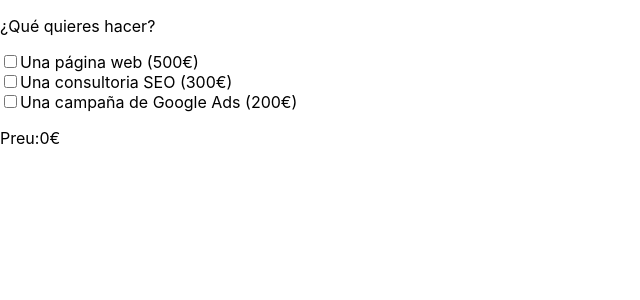
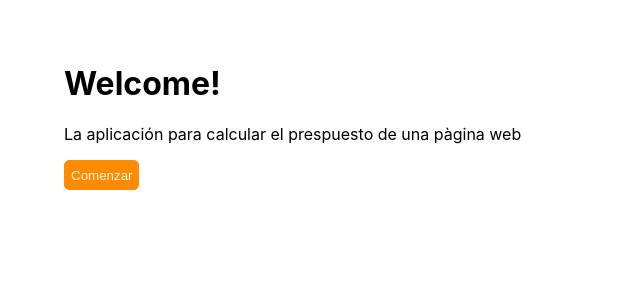
Before and after one commit to yokkit/s7ReactPressupost, a React (Create React App) app: page / in a window 1280 px wide. Shown: the top 300 px of the page, without its empty margins (0-640 px from the left). Built offline with nearby package versions, Linux system fonts and the light colour scheme.

Commit message:
exercici5

```diff
--- a/package.json
+++ b/package.json
@@ -8,6 +8,8 @@
     "@testing-library/user-event": "^12.8.3",
     "react": "^17.0.2",
     "react-dom": "^17.0.2",
+    "react-router": "^5.2.1",
+    "react-router-dom": "^5.3.0",
     "react-scripts": "4.0.3",
     "styled-components": "^5.3.1",
     "web-vitals": "^1.1.2"
--- /dev/null
+++ b/src/App.css
@@ -0,0 +1,3 @@
+body {
+    margin: 5%;
+}
--- a/src/App.js
+++ b/src/App.js
@@ -1,6 +1,7 @@
 import React from 'react'
-import Pressupost from './components/Pressupost'
+import Routes from './application/Routes';
+import './App.css';
 
-const App = ()=> <Pressupost />
+const App = ()=> <Routes />
 
 export default App;
--- /dev/null
+++ b/src/application/Routes.js
@@ -0,0 +1,16 @@
+import React from 'react';
+import {BrowserRouter, Route, Switch} from 'react-router-dom';
+
+import Pressupost from '../pages/Pressupost';
+import Home from '../pages/Home';
+
+const Routes = () =>
+    <BrowserRouter>
+        <Switch>
+            <Route exact path="/" component={Home} />
+            <Route exact path='/pressupost' component={Pressupost} />
+            <Route path='*' component={()=><div>404</div>}></Route>
+        </Switch>
+    </BrowserRouter>
+
+export default Routes;
--- /dev/null
+++ b/src/components/Button.js
@@ -0,0 +1,11 @@
+import styled from "styled-components";
+
+const Button = styled.button`
+    height: 30px;
+    background-color: #FF8C00;
+    border-radius:5px;
+    border: 1px solid #FF8C00;
+    color: beige;
+`;
+
+export default Button;
--- /dev/null
+++ b/src/pages/Home.js
@@ -0,0 +1,18 @@
+import React from 'react';
+import Button from '../components/Button';
+
+const Welcome = ({history}) =>{
+    const clickHandler = ()=>{
+        history.replace('/pressupost');
+    }
+    return (
+    <div>
+    <h1>Welcome!</h1>
+    <p>
+    La aplicación para calcular el prespuesto de una pàgina web
+    </p>
+    <Button onClick={clickHandler}>Comenzar</Button>
+    </div>
+    )}
+
+export default Welcome;
--- a/src/components/Pressupost.js
+++ b/src/pages/Pressupost.js
@@ -1,5 +1,5 @@
 import { useState, useEffect } from "react";
-import Panel from "./Panel";
+import Panel from "../components/Panel";
 
 const Pressupost = () => {
   const [total, setTotal] = useState(0);
```
Also changed, not shown: 1 other file (tests, documents, lock files or other folders).
